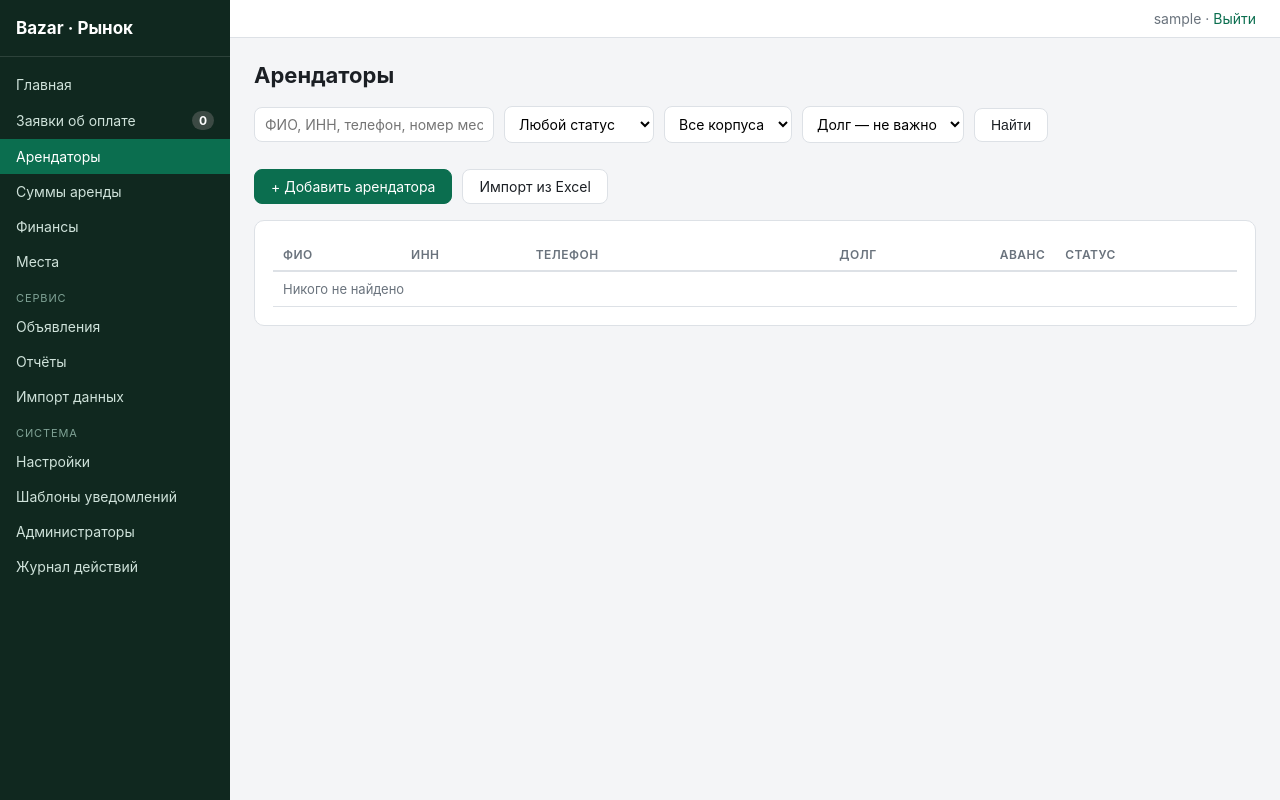
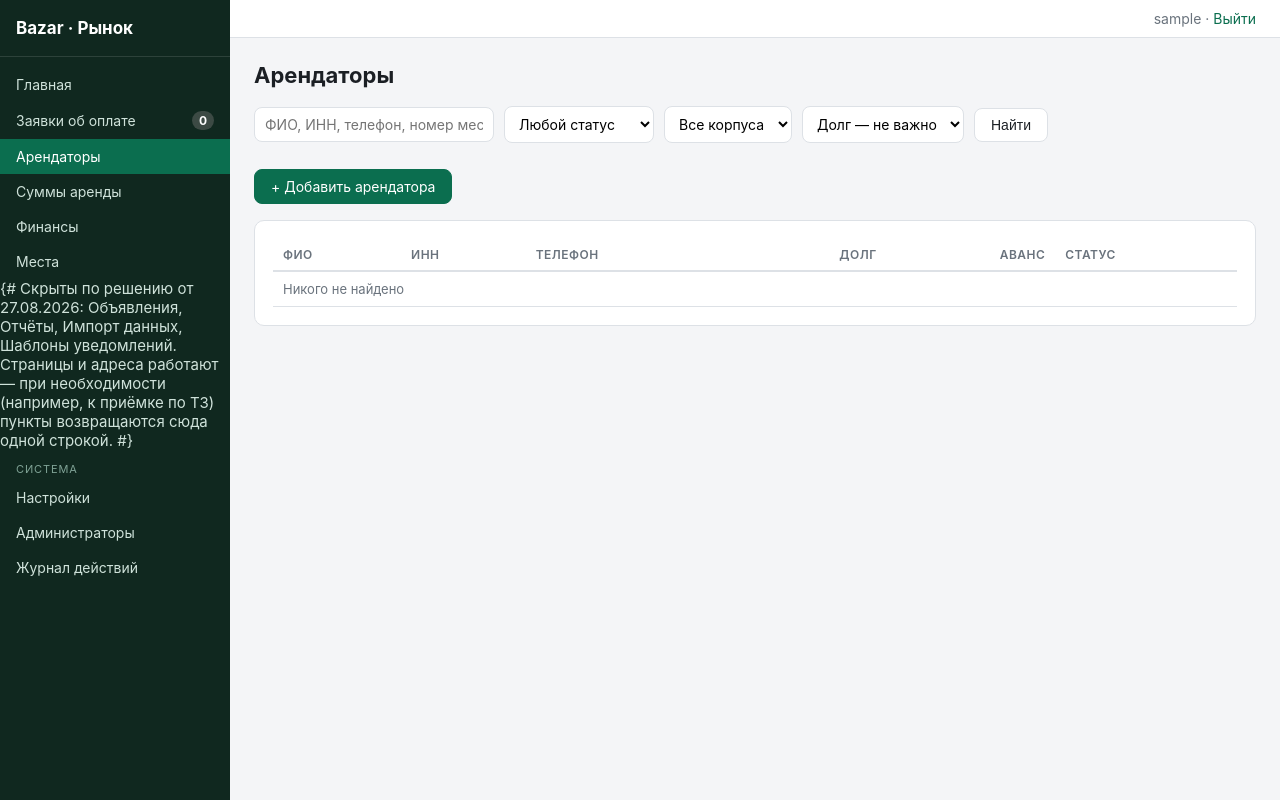
Before and after one commit to Nurbolottop/Bazar, a Django app: page /tenants/ in a window 1280 px wide. Run offline with Django 5.2, Linux system fonts and the light colour scheme; the visitor is signed in with stand-in values (Sample User, id 1); data that the repository does not hold is empty.

Commit message:
Панель: скрыты пункты меню Объявления, Отчёты, Импорт данных, Шаблоны уведомлений
Страницы и адреса сохранены — возвращаются в меню одной строкой (нужны к приёмке по ТЗ).

Co-Authored-By: Claude Fable 5 <noreply@anthropic.com>

```diff
--- a/app/templates/panel/base.html
+++ b/app/templates/panel/base.html
@@ -20,13 +20,11 @@
       <a href="{% url 'panel:mass_amounts' %}" {% if request.resolver_match.url_name == 'mass_amounts' %}class="active"{% endif %}>Суммы аренды</a>
       <a href="{% url 'panel:charges' %}" {% if 'charge' in request.resolver_match.url_name or 'billing' in request.resolver_match.url_name or request.resolver_match.url_name == 'payments' or request.resolver_match.url_name == 'payment_reverse' or request.resolver_match.url_name == 'debtors' %}class="active"{% endif %}>Финансы</a>
       <a href="{% url 'panel:spots' %}" {% if 'spot' in request.resolver_match.url_name %}class="active"{% endif %}>Места</a>
-      <div class="section">Сервис</div>
-      <a href="{% url 'panel:announcements' %}" {% if request.resolver_match.url_name == 'announcements' %}class="active"{% endif %}>Объявления</a>
-      <a href="{% url 'panel:reports' %}" {% if request.resolver_match.url_name == 'reports' %}class="active"{% endif %}>Отчёты</a>
-      <a href="{% url 'panel:import' %}" {% if 'import' in request.resolver_match.url_name %}class="active"{% endif %}>Импорт данных</a>
+      {# Скрыты по решению от 27.08.2026: Объявления, Отчёты, Импорт данных,
+         Шаблоны уведомлений. Страницы и адреса работают — при необходимости
+         (например, к приёмке по ТЗ) пункты возвращаются сюда одной строкой. #}
       <div class="section">Система</div>
       <a href="{% url 'panel:settings' %}" {% if request.resolver_match.url_name == 'settings' %}class="active"{% endif %}>Настройки</a>
-      <a href="{% url 'panel:templates' %}" {% if request.resolver_match.url_name == 'templates' %}class="active"{% endif %}>Шаблоны уведомлений</a>
       <a href="{% url 'panel:admins' %}" {% if request.resolver_match.url_name == 'admins' %}class="active"{% endif %}>Администраторы</a>
       <a href="{% url 'panel:audit' %}" {% if request.resolver_match.url_name == 'audit' %}class="active"{% endif %}>Журнал действий</a>
     </nav>
--- a/app/templates/panel/tenants_list.html
+++ b/app/templates/panel/tenants_list.html
@@ -26,7 +26,6 @@
     <button class="btn">Найти</button>
   </form>
   <a class="btn primary" href="{% url 'panel:tenant_new' %}">+ Добавить арендатора</a>
-  <a class="btn" href="{% url 'panel:import' %}">Импорт из Excel</a>
 </div>
 
 <div class="panel">
```
